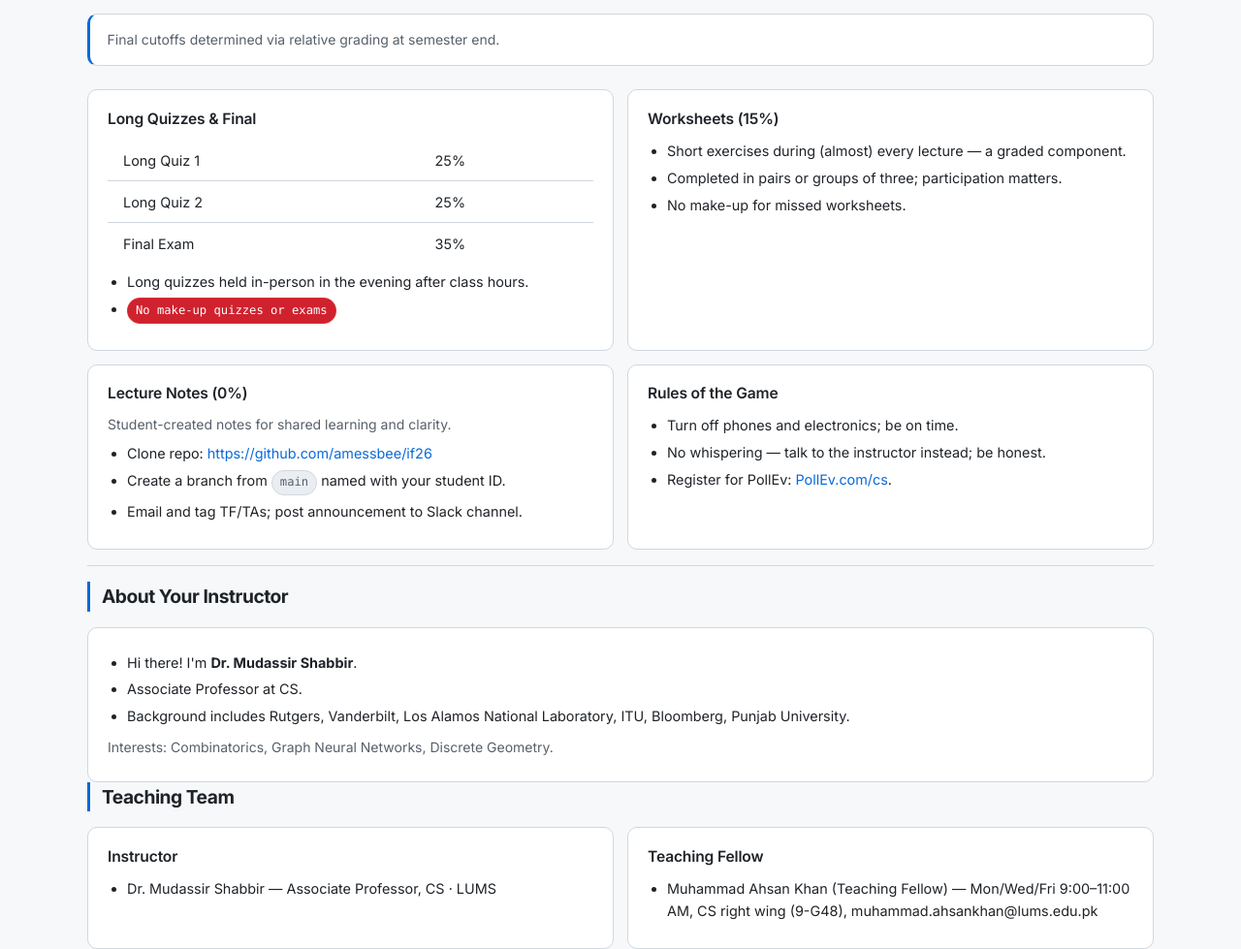
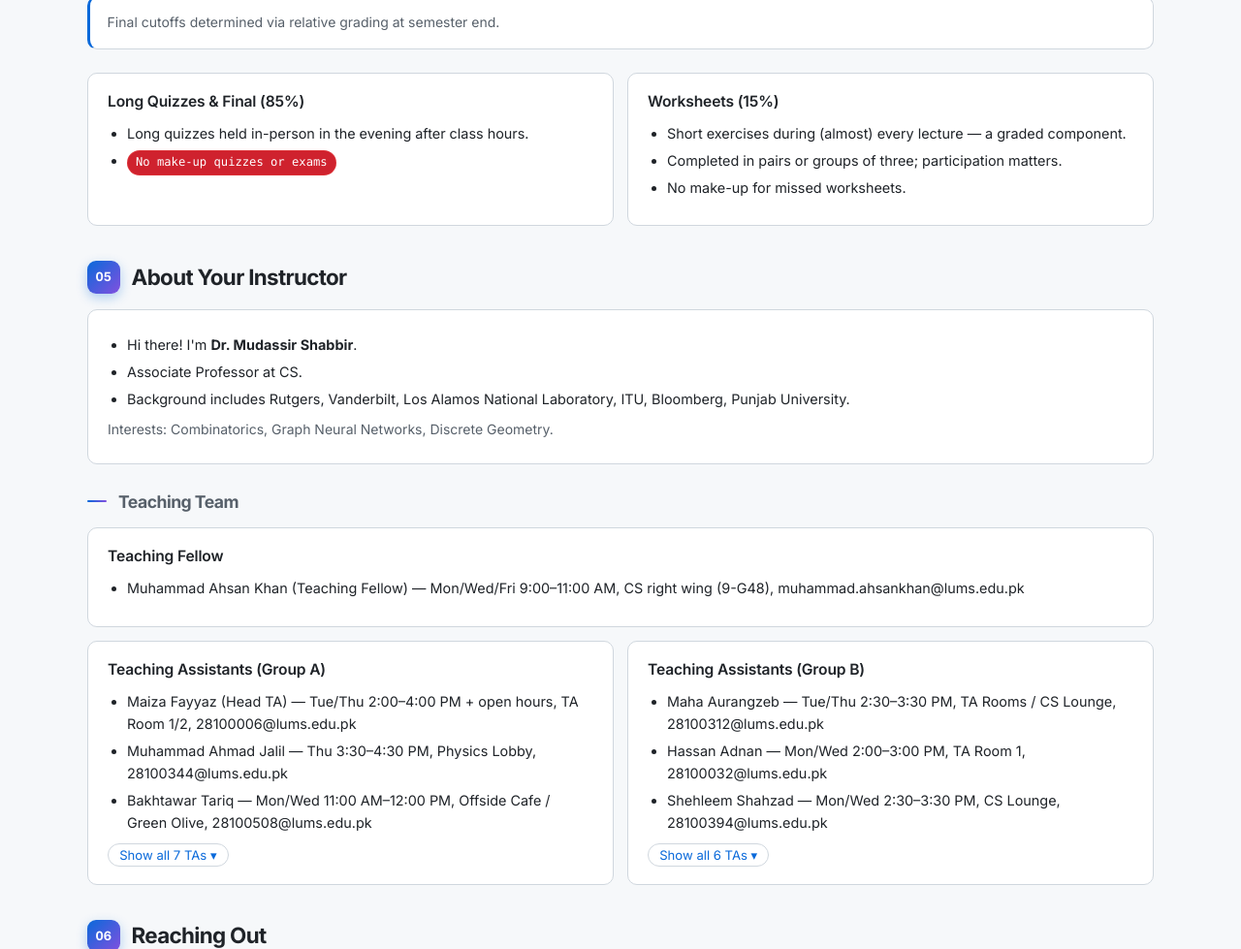
Before and after one commit to amessbee/if26, a website: page index.html in a window 1280 px wide. Shown: the part 1821-2800 px from the top of the page at 97% size. Drawn offline with Linux system fonts and the light colour scheme.

Commit message:
remove redundant parts

```diff
--- a/assets/css/style.css
+++ b/assets/css/style.css
@@ -190,22 +190,56 @@ a:hover { text-decoration: underline; opacity: 0.85; }
 
 /* ── MAIN ── */
 .main { padding: 1.5rem 0 3rem; }
-section.view + section.view { margin-top: 1rem; border-top: 1px solid var(--border); padding-top: 1rem; }
+section.view + section.view { margin-top: 2.25rem; }
 
 /* ── SECTION TITLE ── */
+.main { counter-reset: section; }
 .section-title {
-  font-size: 1.2rem;
-  font-weight: 700;
-  letter-spacing: -0.025em;
-  margin: 0 0 1rem;
-  color: var(--text);
   display: flex;
   align-items: center;
-  gap: 0.5rem;
-  padding-left: 0.75rem;
-  border-left: 3px solid var(--accent);
+  gap: 0.75rem;
+  margin: 0 0 1rem;
+  font-size: 1.4rem;
+  font-weight: 700;
+  line-height: 1.2;
+  letter-spacing: -0.03em;
+  color: var(--text);
 }
-h2.section-title + h2.section-title { margin-top: 1rem; }
+/* numbered gradient tile on each section's main heading */
+.view > h2.section-title:first-child { counter-increment: section; }
+.view > h2.section-title:first-child::before {
+  content: counter(section, decimal-leading-zero);
+  flex: none;
+  display: grid;
+  place-items: center;
+  width: 2.1rem;
+  height: 2.1rem;
+  border-radius: 9px;
+  font-size: 0.8rem;
+  font-weight: 700;
+  letter-spacing: 0;
+  font-variant-numeric: tabular-nums;
+  color: #fff;
+  background: linear-gradient(135deg, var(--accent), var(--accent-2));
+  box-shadow: 0 4px 12px color-mix(in srgb, var(--accent) 30%, transparent);
+}
+/* secondary headings within a section: smaller, with a short accent rule */
+.view > * + h2.section-title {
+  margin-top: 1.75rem;
+  font-size: 1.1rem;
+  color: var(--muted);
+}
+.view > * + h2.section-title::before {
+  content: "";
+  flex: none;
+  width: 1.25rem;
+  height: 2px;
+  border-radius: 2px;
+  background: linear-gradient(90deg, var(--accent), var(--accent-2));
+}
+@media (max-width: 600px) {
+  .section-title { font-size: 1.2rem; }
+}
 .subtitle { color: var(--muted); margin-bottom: 0.75rem; font-size: 0.875rem; }
 
 /* ── LECTURE MATERIALS GRID ── */
--- a/assets/js/main.js
+++ b/assets/js/main.js
@@ -105,8 +105,7 @@
       </div>`;
     el.innerHTML = `
       <div class="grid-2">
-        ${mk("Instructor", [data.instructor.name + (data.instructor.affiliation ? " — " + data.instructor.affiliation : "")])}
-        ${mk("Teaching Fellow", [data.coInstructor])}
+        ${mk("Teaching Fellow", [data.coInstructor]).replace('class="card"', 'class="card" style="grid-column: 1 / -1"')}
         ${mk("Teaching Assistants (Group A)", data.tas.slice(0, Math.ceil(data.tas.length / 2)))}
         ${mk("Teaching Assistants (Group B)", data.tas.slice(Math.ceil(data.tas.length / 2)))}
       </div>
--- a/index.html
+++ b/index.html
@@ -41,8 +41,7 @@
     <section class="hero">
       <div class="container hero-content">
         <div class="hero-eyebrow">
-          Discrete Structures (CS 210 / Math 252) &nbsp;·&nbsp; Fall 2026
-          &nbsp;·&nbsp; LUMS
+          CS 210 / Math 252 &nbsp;·&nbsp; Fall 2026 &nbsp;·&nbsp; LUMS
         </div>
         <h1>Discrete Structures</h1>
         <div class="hero-meta">
@@ -62,10 +61,6 @@
             <a href="https://lms.lums.edu.pk" target="_blank"
               >lms.lums.edu.pk</a
             ></span
-          >
-          <span class="hero-chip"
-            ><strong>🗺️ Topic Map</strong>
-            <a href="topic-map.html">how topics connect</a></span
           >
         </div>
       </div>
@@ -168,23 +163,7 @@
         </div>
         <div class="grid-2">
           <div class="card">
-            <h3>Long Quizzes &amp; Final</h3>
-            <table class="table">
-              <tbody>
-                <tr>
-                  <td>Long Quiz 1</td>
-                  <td>25%</td>
-                </tr>
-                <tr>
-                  <td>Long Quiz 2</td>
-                  <td>25%</td>
-                </tr>
-                <tr>
-                  <td>Final Exam</td>
-                  <td>35%</td>
-                </tr>
-              </tbody>
-            </table>
+            <h3>Long Quizzes &amp; Final (85%)</h3>
             <ul class="list">
               <li>Long quizzes held in-person in the evening after class hours.</li>
               <li>
@@ -203,38 +182,6 @@
                 Completed in pairs or groups of three; participation matters.
               </li>
               <li>No make-up for missed worksheets.</li>
-            </ul>
-          </div>
-          <div class="card">
-            <h3>Lecture Notes (0%)</h3>
-            <p class="small">
-              Student-created notes for shared learning and clarity.
-            </p>
-            <ul class="list">
-              <li>
-                Clone repo:
-                <a href="https://github.com/amessbee/if26"
-                  >https://github.com/amessbee/if26</a
-                >
-              </li>
-              <li>
-                Create a branch from <span class="badge">main</span> named with
-                your student ID.
-              </li>
-              <li>Email and tag TF/TAs; post announcement to Slack channel.</li>
-            </ul>
-          </div>
-          <div class="card">
-            <h3>Rules of the Game</h3>
-            <ul class="list">
-              <li>Turn off phones and electronics; be on time.</li>
-              <li>
-                No whispering — talk to the instructor instead; be honest.
-              </li>
-              <li>
-                Register for PollEv:
-                <a href="https://www.polleverywhere.com/">PollEv.com/cs</a>.
-              </li>
             </ul>
           </div>
         </div>
@@ -261,20 +208,7 @@
 
       <section id="contact" class="view">
         <h2 class="section-title">Reaching Out</h2>
-        <div class="grid-2">
-          <div class="card">
-            <h3>Communication</h3>
-            <ul class="list">
-              <li>
-                Keep up with course announcements on LMS and
-                <strong>Slack</strong>.
-              </li>
-              <li>
-                Office Hours: <strong>Tue &amp; Thu 12:00pm - 1:00pm</strong>
-              </li>
-              <li>Office Location: <strong>SSE 9-G47A</strong></li>
-            </ul>
-          </div>
+        <div>
           <div class="card">
             <h3>Email</h3>
             <ul class="list">
@@ -323,38 +257,14 @@
           <div class="card">
             <h3>Rules of the Game</h3>
             <ul class="list">
-              <li>Turn off phones and electronics.</li>
-              <li>Be on time; engage by asking questions.</li>
-              <li>Register for PollEv.</li>
+              <li>Turn off phones and electronics; be on time.</li>
+              <li>No whispering — talk to the instructor instead.</li>
+              <li>
+                Register for PollEv:
+                <a href="https://www.polleverywhere.com/">PollEv.com/cs</a>.
+              </li>
               <li>Be honest and courteous.</li>
             </ul>
-          </div>
-          <div class="card">
-            <h3>Grading Components</h3>
-            <table class="table">
-              <tbody>
-                <tr>
-                  <td>Worksheets</td>
-                  <td>15%</td>
-                </tr>
-                <tr>
-                  <td>Long Quiz 1</td>
-                  <td>25%</td>
-                </tr>
-                <tr>
-                  <td>Long Quiz 2</td>
-                  <td>25%</td>
-                </tr>
-                <tr>
-                  <td>Final Examination</td>
-                  <td>35%</td>
-                </tr>
-                <tr>
-                  <td>Total</td>
-                  <td>100%</td>
-                </tr>
-              </tbody>
-            </table>
           </div>
           <div class="card">
             <h3>Outcomes</h3>
```
